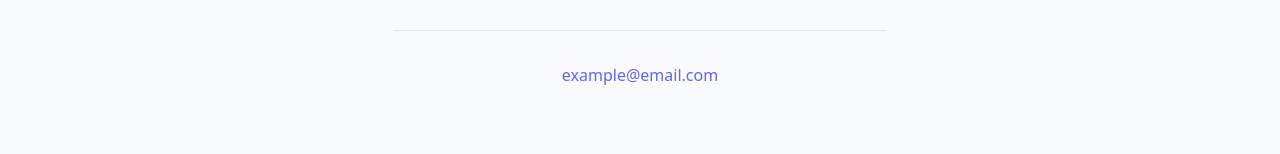
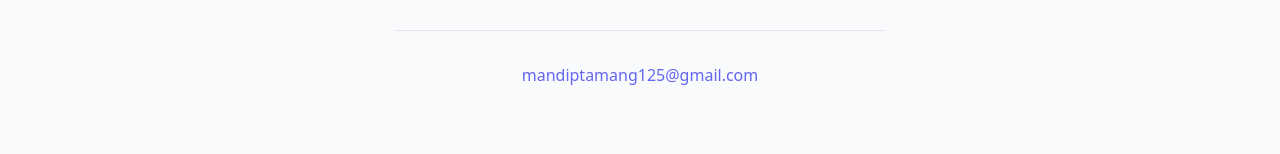
Before and after one commit to mandiptmg/Portfolio, a React (Vite) app: page / in a window 1280 px wide. Shown: the part 3582-3736 px from the top of the page. Built offline with nearby package versions, Linux system fonts and the light colour scheme; some icons are missing.

Commit message:
add email address in contact section

```diff
--- a/src/component-1/Contact.jsx
+++ b/src/component-1/Contact.jsx
@@ -106,7 +106,7 @@ const Contact = () => {
                 className='p-2 w-full pt-8 mt-8 border-t border-gray-200 text-center'
               >
                 <a href='https://mail.google.com/' className='text-indigo-500'>
-                  example@email.com
+                  mandiptamang125@gmail.com
                 </a>
                 <span className='justify-center items-center my-6 flex '>
                   <a
```
